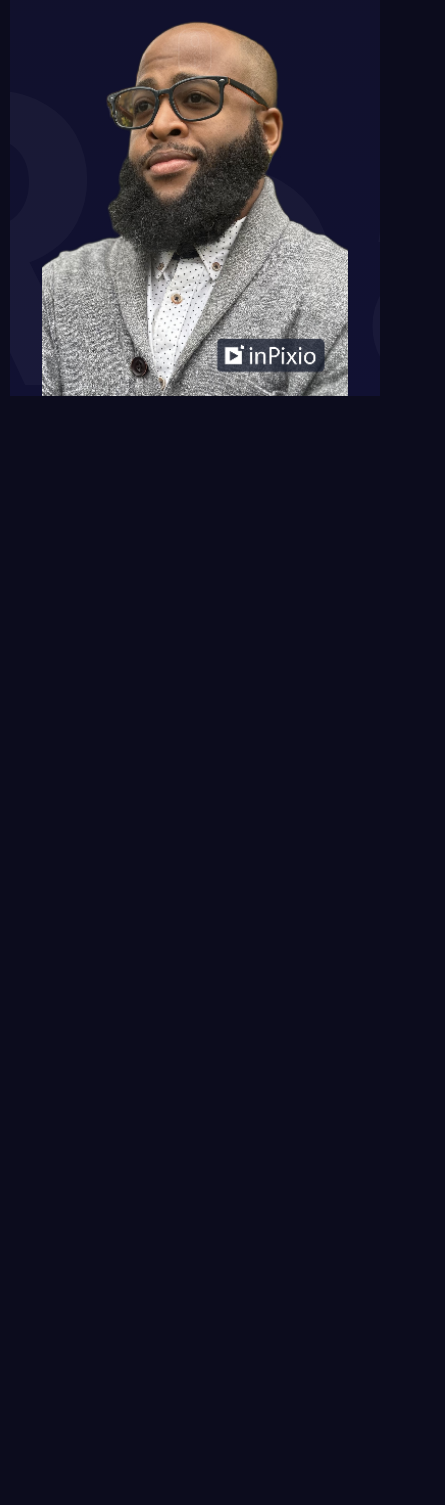
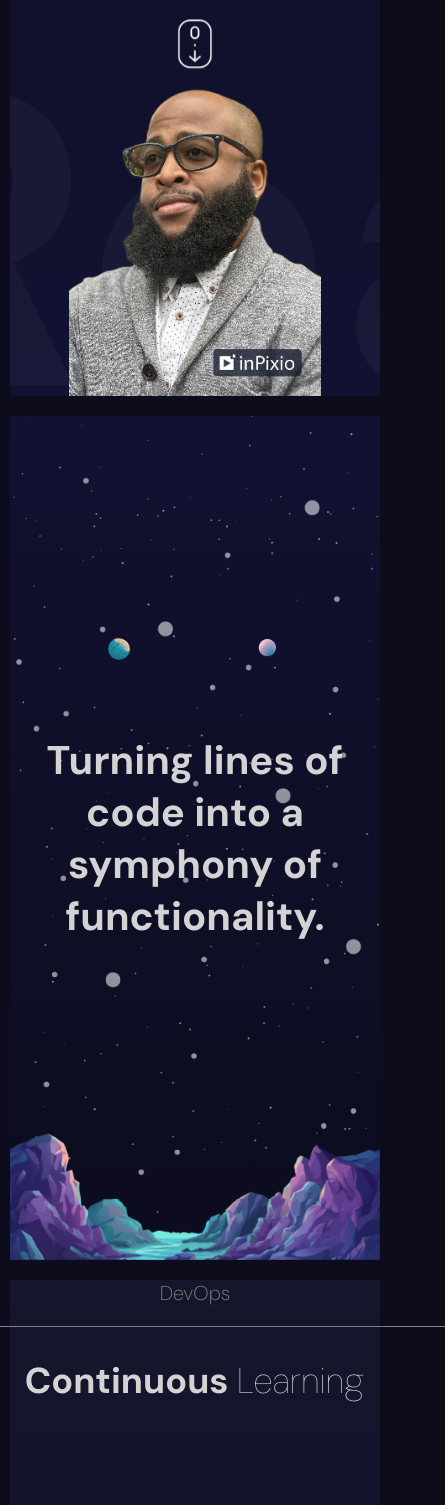
Before and after one commit to Dregon42/React-Portfolio3.0, a React (Vite) app: page / in a window 390 px wide. Shown: the part 458-1963 px from the top of the page, 445 px wide, since content can reach past the window. Before the commit the page ends 864 px from the top, so only its background shows below. Built offline with nearby package versions, Linux system fonts and the light colour scheme.

Commit message:
responsive Resume section

```diff
--- a/src/App.jsx
+++ b/src/App.jsx
@@ -15,15 +15,15 @@ const App = () => {
         <Navbar />
         <Hero />
       </section>
-      {/* <section id='Resume'>
+      <section id='Resume'>
         <Parallax type='certifications' />
-      </section> */}
-      {/* <section>
+      </section>
+      <section>
         <Resume />
-      </section> */}
-      {/* <section id='Projects'>
+      </section>
+      <section id='Projects'>
         <Parallax type='projects' />
-      </section> */}
+      </section>
       {/* <Projects /> */}
       {/* <section id='Contact'>
         <Contact />
--- a/src/component/hero/hero.scss
+++ b/src/component/hero/hero.scss
@@ -88,7 +88,7 @@
         right: 0;
 
         @include mobile {
-            height: 55%;
+            height: 45%;
             width: 100%;
             top: unset;
             bottom: 0;
--- a/src/component/parallax/parallax.scss
+++ b/src/component/parallax/parallax.scss
@@ -1,3 +1,5 @@
+@import '../../App.scss';
+
 .parallax {
     height: 100%;
     width: 100%;
@@ -12,6 +14,12 @@
         display: flex;
         word-wrap: normal;
         width: 35%;
+
+        @include mobile {
+            font-size: 25;
+            text-align: center;
+            width: 100%;
+        }
     }
 
     .mountains {
@@ -22,6 +30,11 @@
         width: 100%;
         height: 100%;
         z-index: 3;
+
+        @include mobile {
+            background-size: contain;
+            background-repeat: no-repeat;
+        }
     }
 
     .planets {
@@ -32,6 +45,12 @@
         width: 100%;
         height: 100%;
         z-index: 2;
+
+        @include mobile {
+            background-size: contain;
+            background-repeat: no-repeat;
+            background-position-y: 150px;
+        }
     }
 
     .stars {
--- a/src/component/resume/Resume.jsx
+++ b/src/component/resume/Resume.jsx
@@ -40,7 +40,7 @@ export default function Resume() {
             className='resume'
             variants={variants}
             initial='initial'
-            animate={isInView && 'animate'}
+            animate={'animate'}
         >
             <motion.div className="textContainer" variants={variants} >
                 <p>
--- a/src/component/resume/resume.scss
+++ b/src/component/resume/resume.scss
@@ -1,3 +1,5 @@
+@import '../../App.scss';
+
 .resume {
     background: linear-gradient(180deg, #15152b, #111132);
     height: 100%;
@@ -6,12 +8,24 @@
     justify-content: space-between;
     margin-bottom: 100px;
 
+    @include mobile {
+        width: 100%;
+    }
+
     .textContainer{
         flex: 1;
         align-self: flex-end;
         display: flex;
         gap: 20px;
         align-items: center;
+
+        @include mobile {
+            align-self: center;
+            text-align: center;
+            flex-direction: column;
+            // height: ;
+
+        }
 
         p {
             font-weight: 200;
@@ -33,21 +47,42 @@
         flex-direction: column;
         align-items: center;
 
+        @include mobile {
+            width: 100%;
+
+        }
+
         .title {
             display: flex;
             align-items: center;
             gap: 50px;
 
+            @include mobile {
+                flex-direction: column;
+                text-align: center;
+                height: 150px;
+                gap: 5px;
+            }
+
             img {
                 width: 300px;
                 height: 100px;
                 border-radius: 50px;
-                object-fit: cover
+                object-fit: cover;
+
+                @include mobile {
+                    display: none;
+                }
             }
 
             h1{
                 font-size: 96px;
                 font-weight: 100;
+
+                @include mobile {
+                    font-size: 36px;
+                    flex-wrap: wrap;
+                }
             }
 
             button{
@@ -58,6 +93,12 @@
                 border: 1px solid white;
                 font-size: 30px;
                 cursor: pointer;
+
+                @include mobile {
+                    font-size: 20px;
+                    width: 200px;
+                    height: 50px;
+                }
             }
         }
     }
@@ -69,7 +110,13 @@
         margin: auto;
         padding: auto;
         justify-content: center;
-        font-size: px;
+
+        @include mobile {
+            flex-direction: column;
+            width: 100%;
+            padding: 10px;
+            top: 0;
+        }
 
         .box {
             width: 500px;
@@ -82,9 +129,22 @@
             border: 0.5px solid white;
             gap: 20px;
 
+            @include mobile {
+                width: 75%;
+                height: 100%;
+                align-self: center;
+                padding: 0;
+
+            }
+
             h2 {
                 font-size: 40px;
                 align-self: center;
+
+                @include mobile {
+                    font-size: 24px;
+                    flex-direction: wrap;
+                }
             }
 
             .certs {
@@ -99,6 +159,11 @@
                 img {
                     height: 100px;
                     width: 100px;
+
+                    @include mobile {
+                        height:40px;
+                        width:40px;
+                    }
                 }
             }
 
@@ -110,6 +175,10 @@
                 height: 100%;
                 width: 100%;
                 font-size: 36px;
+
+                @include mobile {
+                    font-size: 12px;
+                }
             }
 
 
```
